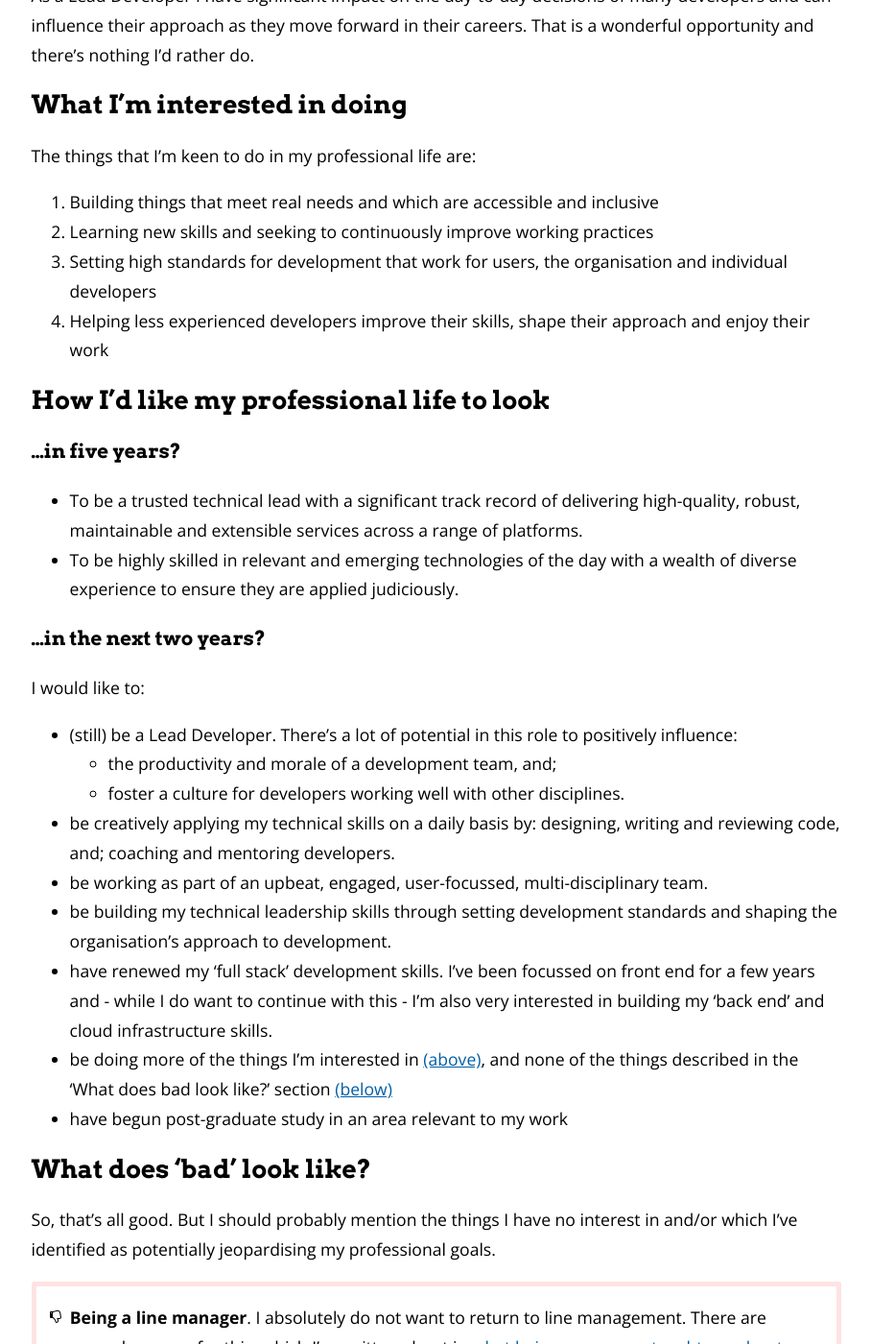
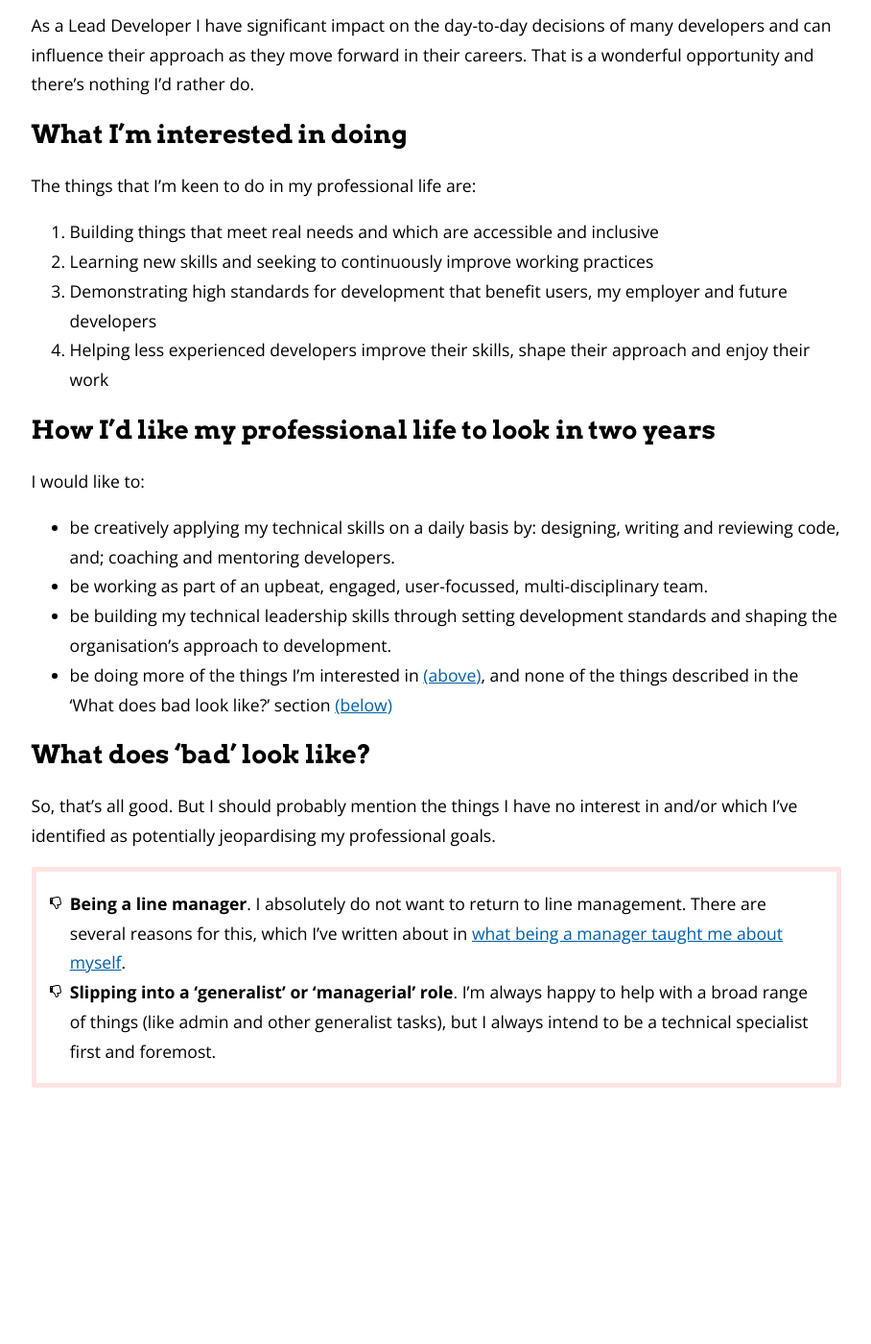
Before and after one commit to gtvj/gtvj.github.io, a Jekyll site: the page built from about.md, in a window 1280 px wide and 1400 px high, scrolled down 709 px. Shown: the whole window at 96% size, without its empty margins (185-1093 px from the left). Built offline with Jekyll 4.4.1, drawn with Linux system fonts in a browser that asks for light colours; nearby versions of some CDN libraries; after the commit the page ends 1895 px from its top, so only the background shows below that; some of the changed text lies outside the part shown.

Commit message:
Update About page
I've decided to change my professional direction a bit. These
changes reflect that decision.

```diff
--- a/about.md
+++ b/about.md
@@ -1,16 +1,16 @@
 ---
 title: About
-date: 2020-03-07
+date: 2020-07-11
 h1: Hello
 author: Gwyn
 layout: page
 ---
 
-I'm a full stack developer from London, England. This page describes my professional purpose, interests and goals. I'm also on [LinkedIn](https://www.linkedin.com/in/gtvjones/), although I'm not at all active on this platform.
+I'm a web developer from London, England. This page describes my professional purpose, interests and goals. I'm also on [LinkedIn](https://www.linkedin.com/in/gtvjones/), although I'm not at all active on that platform.
 
 ## Why I'm a developer?
 
-As developers we build things countless people use and rely on.
+As developers we build things countless people use and rely on. Many of us can look at the analytics data for our sites and see that millions of people use  them on a regular basis.
 
 Such reach is great but it means we have very little knowledge of our users' circumstances or context. Fortunately, web technologies can accommodate huge differences in users' hardware, software, network, context and ability. But this is often overlooked in favour of development fashion, individual interests or convenience.
 
@@ -26,29 +26,18 @@ The things that I'm keen to do in my professional life are:
 
 1. Building things that meet real needs and which are accessible and inclusive
 2. Learning new skills and seeking to continuously improve working practices
-3. Setting high standards for development that work for users, the organisation and individual developers
+3. Demonstrating high standards for development that benefit users, my employer and future developers
 4. Helping less experienced developers improve their skills, shape their approach and enjoy their work
 
 
-## How I'd like my professional life to look
-
-### ...in five years?
-* To be a trusted technical lead with a significant track record of delivering high-quality, robust, maintainable and extensible services across a range of platforms.
-* To be highly skilled in relevant and emerging technologies of the day with a wealth of diverse experience to ensure they are applied judiciously.
-
-### ...in the next two years?
+## How I'd like my professional life to look in two years
 
 I would like to:
 
-* (still) be a Lead Developer. There's a lot of potential in this role to positively influence:
-    * the productivity and morale of a development team, and;
-    * foster a culture for developers working well with other disciplines.
 * be creatively applying my technical skills on a daily basis by: designing, writing and reviewing code, and; coaching and mentoring developers.
 * be working as part of an upbeat, engaged, user-focussed, multi-disciplinary team.
 * be building my technical leadership skills through setting development standards and shaping the organisation's approach to development.
-* have renewed my 'full stack' development skills. I've been focussed on front end for a few years and - while I do want to continue with this - I'm also very interested in building my 'back end' and cloud infrastructure skills.
 * be doing more of the things I'm interested in [(above)](#what-im-interested-in-doing), and none of the things described in the 'What does bad look like?' section [(below)](#what-does-bad-look-like)
-* have begun post-graduate study in an area relevant to my work
 
 ## What does ‘bad’ look like?
 
```
